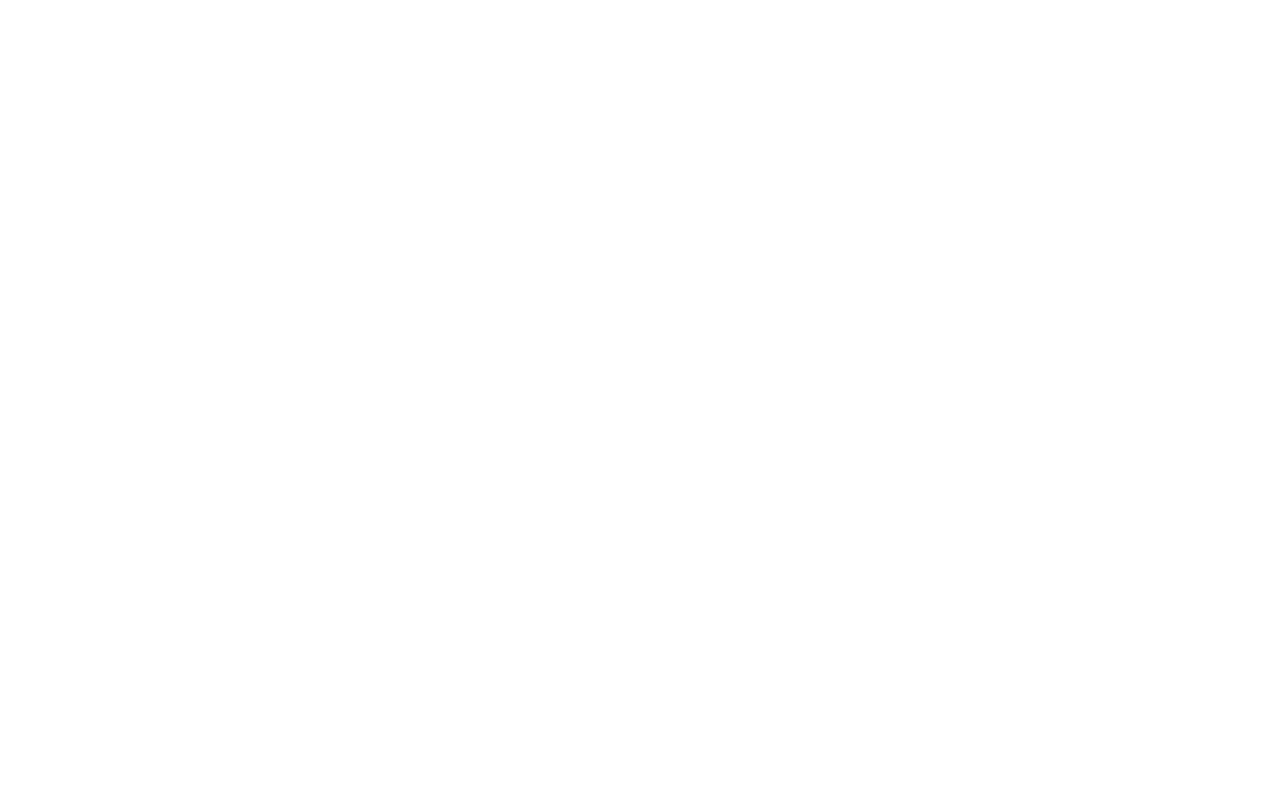
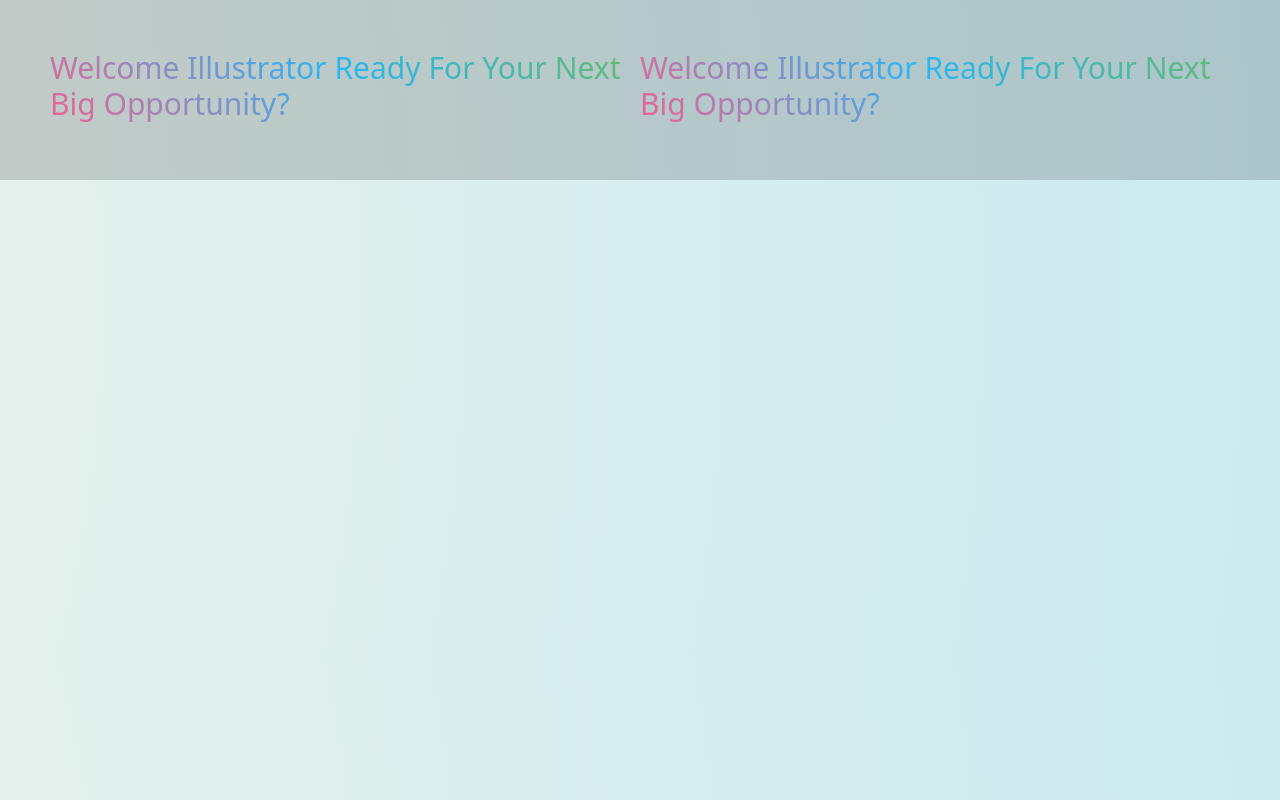
Before and after one commit to tabishaikh710/Pencilry, a React (Vite) app: page /illustrator-welcome in a window 1280 px wide. Built offline with nearby package versions, Linux system fonts and the light colour scheme.

Commit message:
illistrator-welcomepage

```diff
--- a/src/App.jsx
+++ b/src/App.jsx
@@ -28,6 +28,7 @@ function App() {
         <Route path="/profile-completion" element={<ProfileCompletionPage />} />
         <Route path="/client-welcome" element={<ClientWelcomePage />} />
         <Route path="/illustrator-welcome" element={<IllustratorWelcomePage />} />
+
         {/* Add other routes as needed */}
       </Routes>
     </Router>
--- a/src/pages/IllustratorWelcomePage.jsx
+++ b/src/pages/IllustratorWelcomePage.jsx
@@ -1,4 +1,18 @@
+import  style  from "../style/illustretorRegistretion/iillustratorWel.module.css";
 function IllustratorWelcomePage() {
+    return(
+        <>
+        <div className={style.welcomePage}>
 
+            <div className="welcomePageContent">
+            <h1>Welcome  Illustrator Ready for your next big opportunity?</h1>
+            </div>
+            <div className="welcomePageContent">
+            <h1>Welcome  Illustrator Ready for your next big opportunity?</h1>
+            </div>
+
+        </div>
+        </>
+    )
 }
 export default IllustratorWelcomePage;
--- /dev/null
+++ b/src/style/illustretorRegistretion/iillustratorWel.module.css
@@ -0,0 +1,14 @@
+.welcomePage{
+    display: flex;
+    justify-content: space-evenly;
+    width: 100%;
+    background-color:rgba(0, 0, 0, 0.158);
+    padding: 50px;
+
+
+
+}
+
+.welcomePage h1{
+    font-size: 30px;
+}
```
